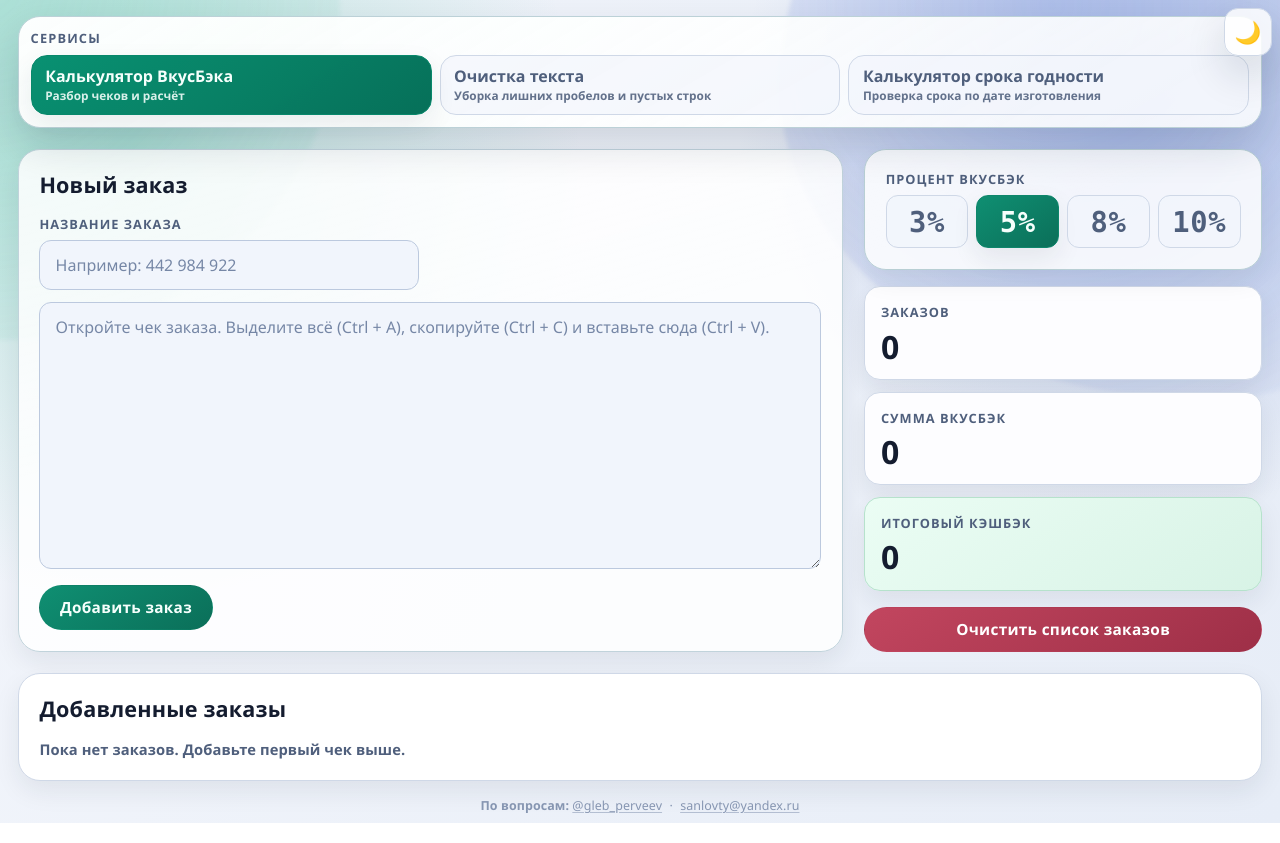
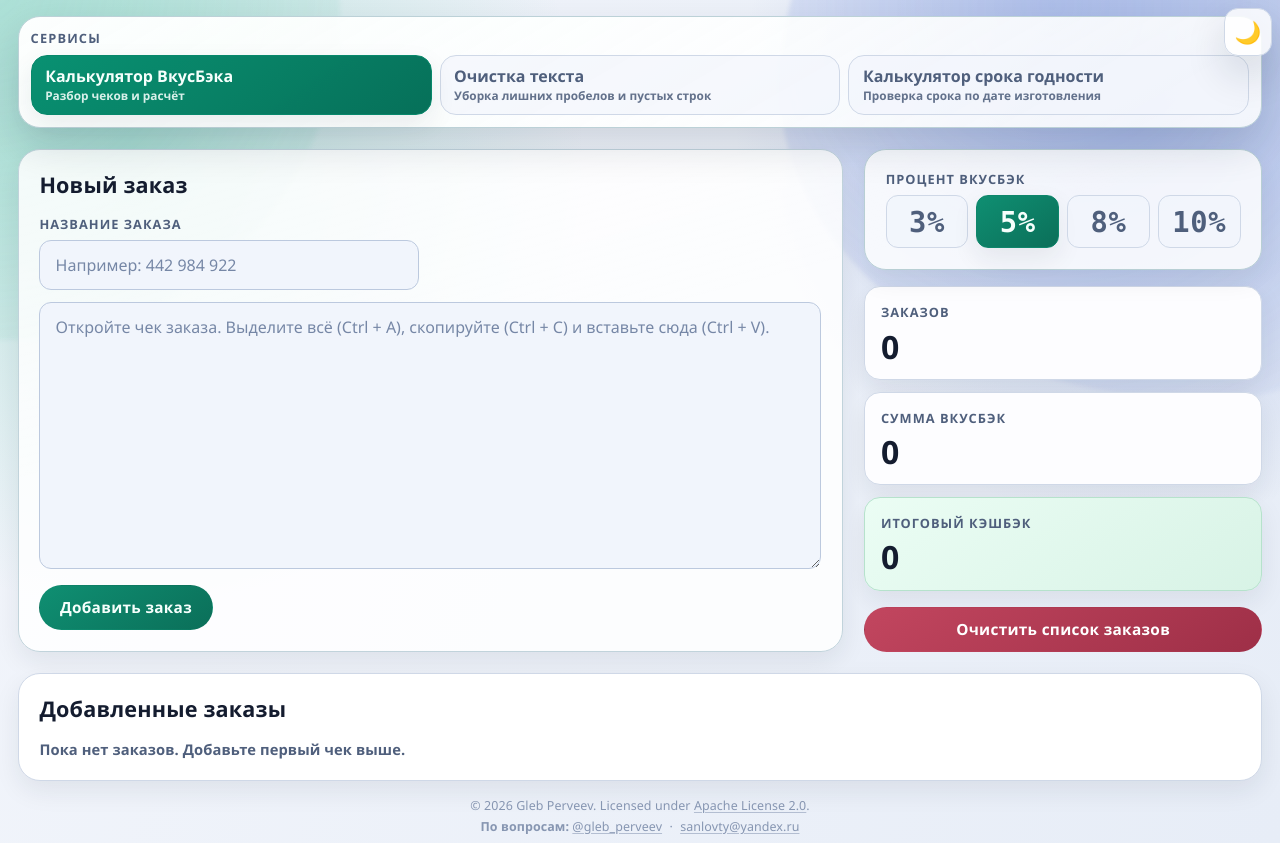
Before and after one commit to whereismydot/vvtulka, a website built with Vite: page index.html in a window 1280 px wide. Built offline with nearby package versions, Linux system fonts and the light colour scheme.

Commit message:
Обновление файлов проекта: улучшение структуры .gitignore, обновление README.md с информацией о проекте, добавление лицензии Apache 2.0, улучшение стилей и добавление информации об авторе в подвале.

```diff
--- a/package.json
+++ b/package.json
@@ -1,7 +1,9 @@
 {
-  "name": "vv-local-tool",
+  "name": "vvtulka",
   "private": true,
   "version": "1.0.0",
+  "license": "Apache-2.0",
+  "author": "Gleb Perveev",
   "type": "module",
   "scripts": {
     "dev": "vite",
--- a/src/style.css
+++ b/src/style.css
@@ -211,6 +211,11 @@ body {
   font-size: 0.78rem;
   line-height: 1.4;
   text-align: center;
+  overflow-wrap: anywhere;
+}
+
+.site-footer-text + .site-footer-text {
+  margin-top: 0.2rem;
 }
 
 .site-footer-label {
@@ -1222,6 +1227,7 @@ summary {
 
   .site-footer-text {
     font-size: 0.76rem;
+    line-height: 1.45;
   }
 
   .panel {
--- a/src/ui/template/app-template.ts
+++ b/src/ui/template/app-template.ts
@@ -232,6 +232,10 @@ export const APP_TEMPLATE = `
     </main>
     <footer class="site-footer" role="contentinfo">
       <p class="site-footer-text">
+        © 2026 Gleb Perveev. Licensed under
+        <a class="site-footer-link" href="https://www.apache.org/licenses/LICENSE-2.0" target="_blank" rel="noopener noreferrer">Apache License 2.0</a>.
+      </p>
+      <p class="site-footer-text">
         <span class="site-footer-label">По вопросам:</span>
         <a class="site-footer-link" href="https://t.me/gleb_perveev" target="_blank" rel="noopener noreferrer">@gleb_perveev</a>
         <span class="site-footer-separator" aria-hidden="true">·</span>
```
Also changed, not shown: README.md, 3 other files.
